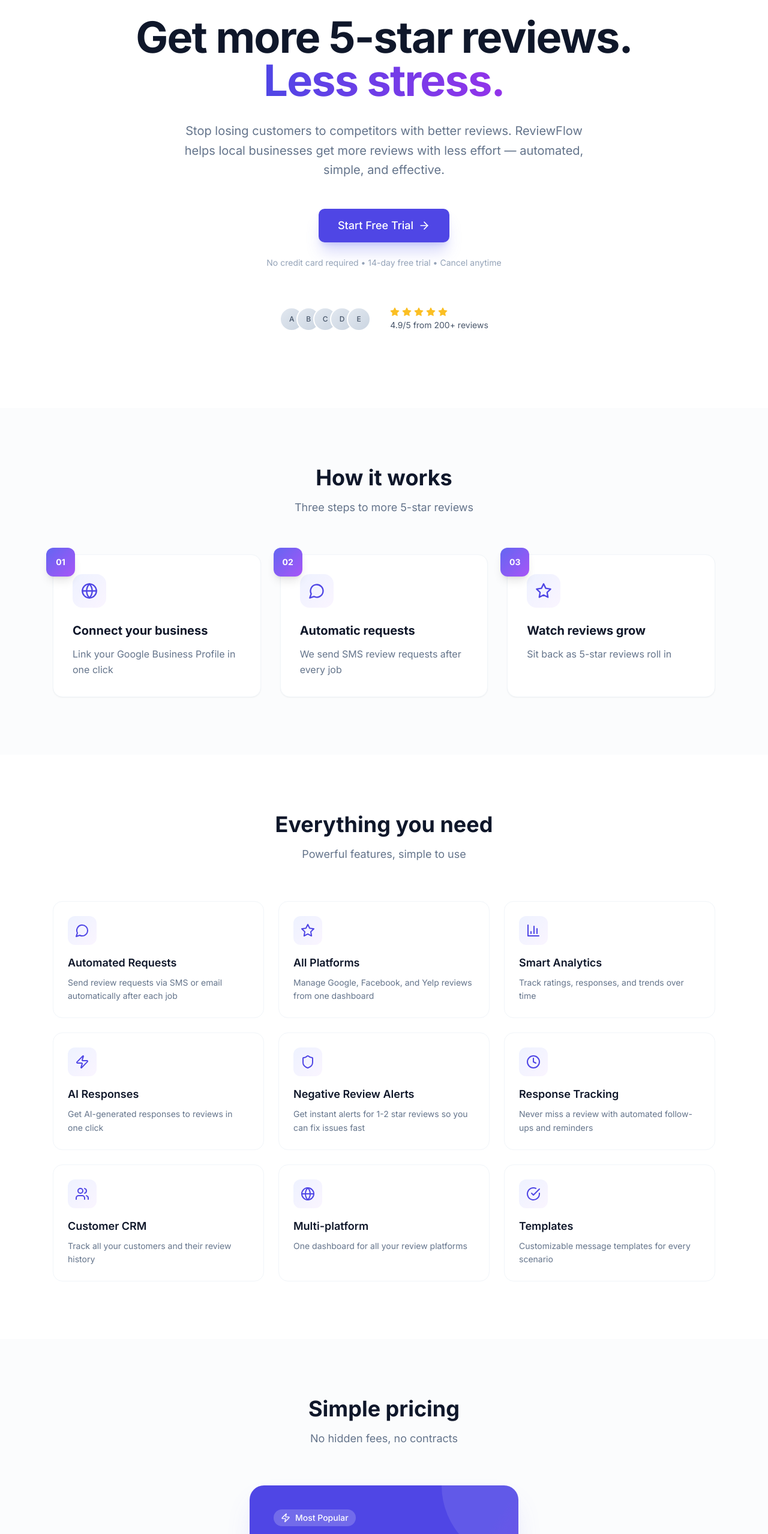
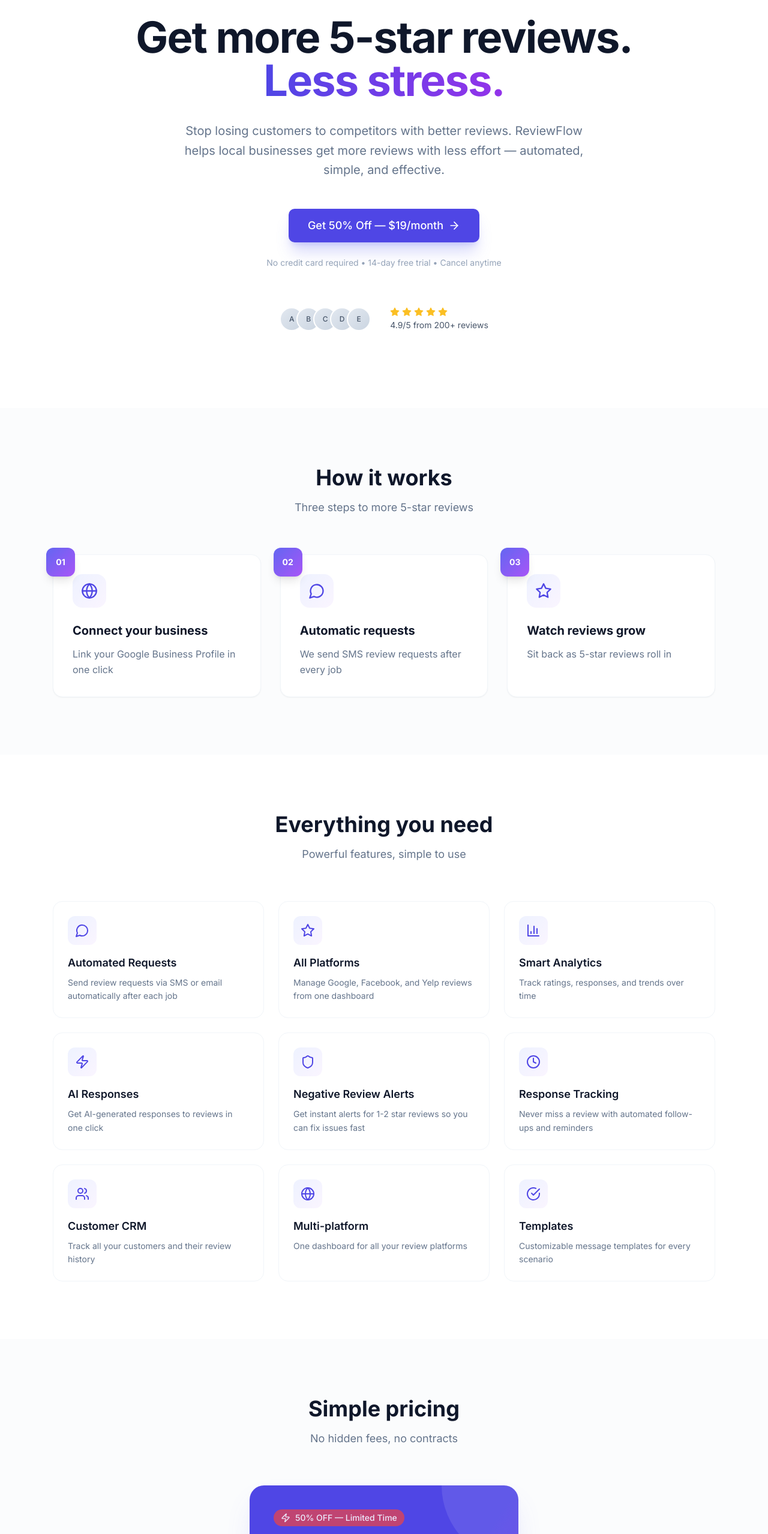
Before and after one commit to amitojdeepsingh-ctrl/reviewflow, a Next.js app: page / in a window 1280 px wide. Shown: the part 234-2791 px from the top of the page at 60% size. Built offline with nearby package versions, Linux system fonts and the light colour scheme.

Commit message:
Add 50% off promo for next 7 days

```diff
--- a/src/app/page.tsx
+++ b/src/app/page.tsx
@@ -63,9 +63,9 @@
           </p>
 
           <div className="flex items-center justify-center gap-4 mt-12 animate-fade-in stagger-3">
-            <Link href="/dashboard">
+            <Link href="/signup">
               <Button size="lg" className="bg-indigo-600 hover:bg-indigo-700 text-lg px-8 h-14 shadow-xl shadow-indigo-500/25 hover:shadow-indigo-500/40 transition-all">
-                Start Free Trial
+                Get 50% Off — $19/month
                 <ArrowRight className="w-5 h-5 ml-2" />
               </Button>
             </Link>
@@ -172,18 +172,19 @@
               <div className="absolute bottom-0 left-0 w-48 h-48 bg-white/5 rounded-full translate-y-1/2 -translate-x-1/2" />
 
               <div className="relative">
-                <div className="inline-flex items-center gap-2 px-3 py-1 bg-white/20 rounded-full text-sm font-medium">
+                <div className="inline-flex items-center gap-2 px-3 py-1 bg-red-500/80 rounded-full text-sm font-medium animate-pulse">
                   <Zap className="w-4 h-4" />
-                  Most Popular
+                  50% OFF — Limited Time
                 </div>
 
                 <p className="text-indigo-100 font-medium mt-6">Pro Plan</p>
 
-                <div className="flex items-baseline gap-2 mt-4">
-                  <span className="text-6xl font-bold">$39</span>
+                <div className="flex items-baseline gap-3 mt-4">
+                  <span className="text-6xl font-bold">$19</span>
+                  <span className="text-2xl text-indigo-300 line-through">$39</span>
                   <span className="text-indigo-200 text-xl">/month</span>
                 </div>
-                <p className="text-indigo-100/80 text-sm mt-2">billed annually ($468/year)</p>
+                <p className="text-indigo-100/80 text-sm mt-2">billed annually ($228/year — save $240!)</p>
 
                 <ul className="mt-10 space-y-4">
                   {[
@@ -206,14 +207,14 @@
                   ))}
                 </ul>
 
-                <Link href="/dashboard">
+                <Link href="/signup">
                   <Button className="w-full mt-10 bg-white text-indigo-600 hover:bg-indigo-50 font-semibold text-lg h-14 shadow-lg">
-                    Start Free Trial
+                    Claim 50% Off — 7 Days Left
                   </Button>
                 </Link>
 
                 <p className="text-center text-indigo-200 text-sm mt-4">
-                  14 days • No credit card • Cancel anytime
+                  Offer ends in 7 days • 14-day free trial • Cancel anytime
                 </p>
               </div>
             </div>
@@ -224,16 +225,21 @@
       {/* CTA */}
       <section className="py-24">
         <div className="max-w-4xl mx-auto px-6 text-center">
+          <div className="inline-flex items-center gap-2 px-4 py-2 bg-red-50 text-red-600 rounded-full text-sm font-medium mb-6">
+            <Zap className="w-4 h-4" />
+            50% OFF — Limited Time Offer
+          </div>
           <h2 className="text-3xl lg:text-4xl font-bold text-slate-900">Ready to get more reviews?</h2>
-          <p className="text-slate-500 mt-4 text-lg">Join 500+ local businesses already growing their reviews</p>
+          <p className="text-slate-500 mt-4 text-lg">Lock in 50% off when you sign up today — only $19/month</p>
           <div className="mt-10">
-            <Link href="/dashboard">
+            <Link href="/signup">
               <Button size="lg" className="bg-indigo-600 hover:bg-indigo-700 text-lg px-10 h-14 shadow-xl shadow-indigo-500/25">
-                Start Your Free Trial
+                Get 50% Off Now
                 <ArrowRight className="w-5 h-5 ml-2" />
               </Button>
             </Link>
           </div>
+          <p className="text-slate-400 text-sm mt-4">Offer ends in 7 days • 14-day free trial</p>
         </div>
       </section>
 
```
